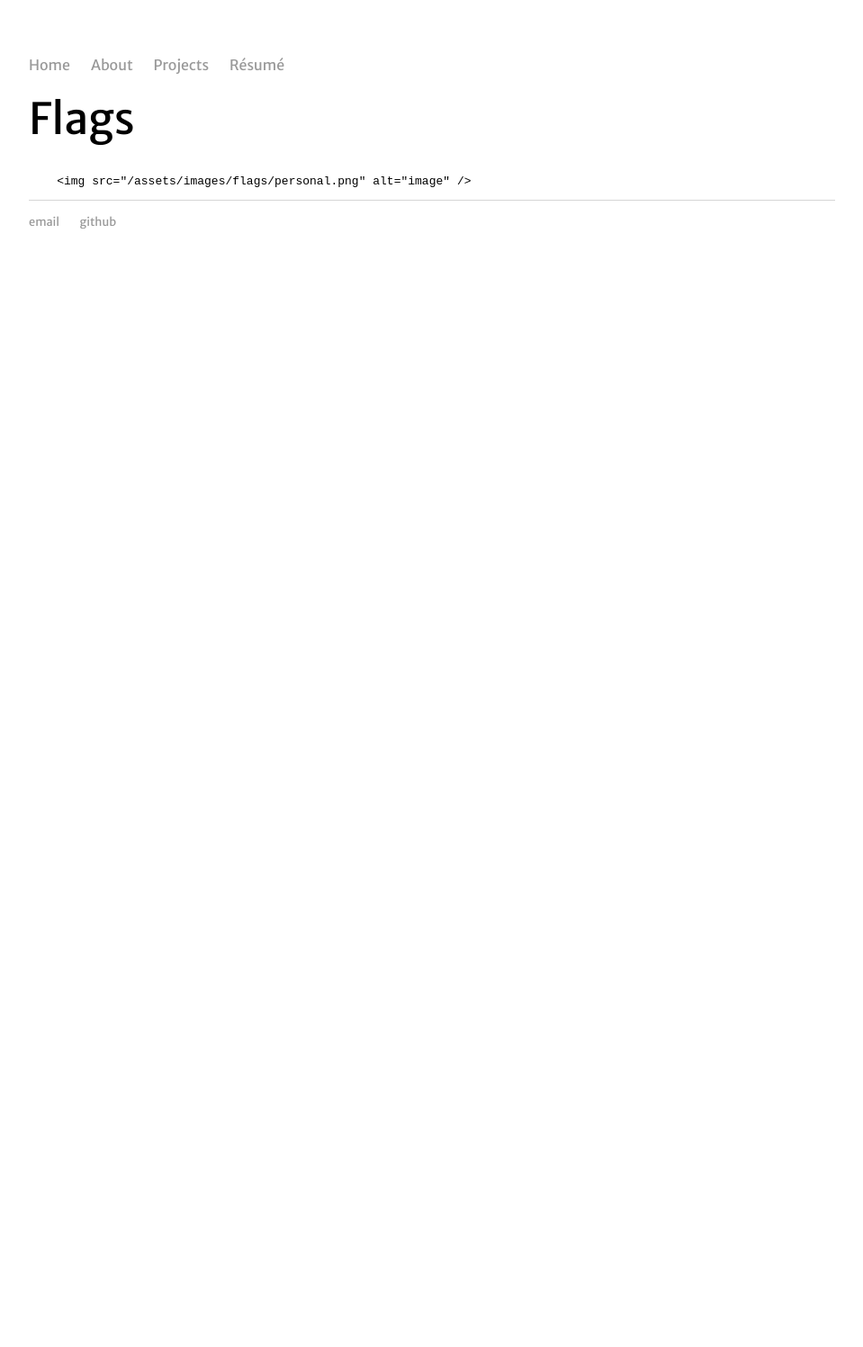
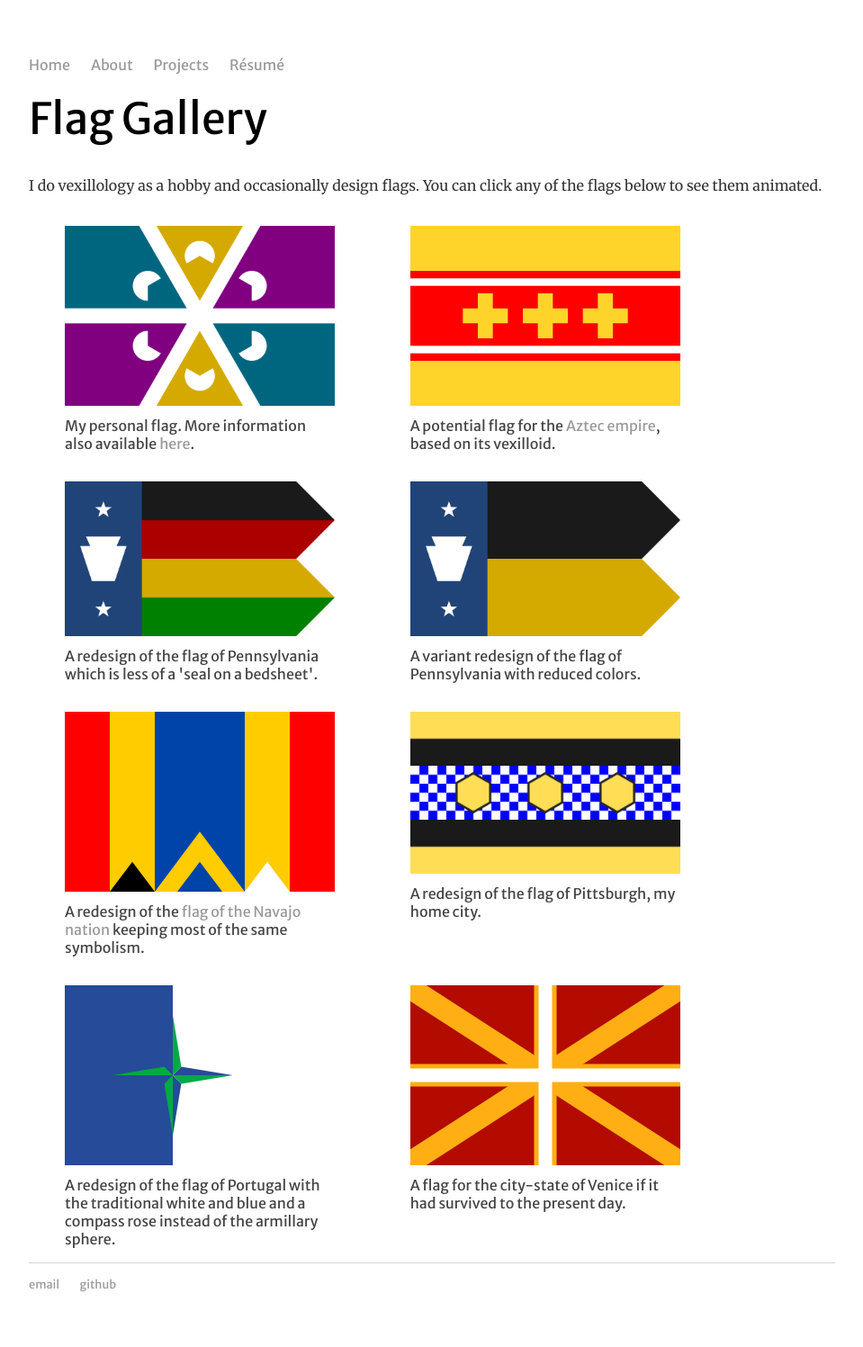
Before and after one commit to daemanos/daemanos.github.io, a Jekyll site: the page built from proj/flags.md, in a window 1280 px wide. Shown: the whole page at 90% size, without its empty margins (160-1119 px from the left). Built offline with Jekyll 4.4.1, drawn with Linux system fonts in a browser that asks for light colours; our own code applies the rules of GitHub Pages for plain Markdown files; before the commit the page ends 900 px from its top, so only the background shows below that.

Commit message:
Add more flags

```diff
--- /dev/null
+++ b/_includes/flag.html
@@ -0,0 +1,6 @@
+<figure class="flag">
+    <a href="https://krikienoid.github.io/flagwaver/#?src=https%3A%2F%2Fdaemanos.github.io%2Fassets%2Fimages%2Fflags%2F{{include.name}}">
+        <img src="/assets/images/flags/{{include.name}}" alt="unavailable" />
+    </a>
+    <figcaption>{{include.caption}}</figcaption>
+</figure>
--- a/css/main.css
+++ b/css/main.css
@@ -82,3 +82,20 @@ ul.posts {
 ul.posts li {
     list-style: none;
 }
+
+figure.flag {
+    display: inline-block;
+    max-width: 300px;
+    vertical-align: top;
+}
+
+figure.flag img {
+    max-width: 300px;
+}
+
+figcaption {
+    font-family: 'Merriweather Sans', sans-serif;
+    font-weight: 300;
+    color: #444;
+    margin-top: 0.5em;
+}
--- a/proj/flags.md
+++ b/proj/flags.md
@@ -2,10 +2,16 @@
 layout: default
 ---
 
-# Flags
+# Flag Gallery
 
-{% for image in site.static_files %}
-    {% if image.path contains 'images/flags' %}
-        <img src="{{site.baseurl}}{{image.path}}" alt="image" />
-    {% endif %}
-{% endfor %}
+I do vexillology as a hobby and occasionally design flags. You can click any
+of the flags below to see them animated.
+
+{% include flag.html name="personal.png" caption="My personal flag. More information also available <a href='/about/personalflag'>here</a>." %}
+{% include flag.html name="aztec_empire.svg" caption="A potential flag for the <a href='https://wikipedia.org/wiki/Aztec_empire'>Aztec empire</a>, based on its vexilloid." %}
+{% include flag.html name="pennsylvania.png" caption="A redesign of the flag of Pennsylvania which is less of a 'seal on a bedsheet'." %}
+{% include flag.html name="pennsylvania_blackyellow.png" caption="A variant redesign of the flag of Pennsylvania with reduced colors." %}
+{% include flag.html name="Navajo_flag.svg" caption="A redesign of the <a href='https://wikipedia.org/wiki/Flag_of_the_Navajo_Nation'>flag of the Navajo nation</a> keeping most of the same symbolism." %}
+{% include flag.html name="pittsburgh_lesscheckers.png" caption="A redesign of the flag of Pittsburgh, my home city."%}
+{% include flag.html name="portugal_rose.svg" caption="A redesign of the flag of Portugal with the traditional white and blue and a compass rose instead of the armillary sphere." %}
+{% include flag.html name="venice_saltire_alt.svg" caption="A flag for the city-state of Venice if it had survived to the present day." %}
```
Also changed, not shown: assets/images/flags/Navajo_flag.svg (added), assets/images/flags/aztec_empire.svg (added), assets/images/flags/pennsylvania.png (added), assets/images/flags/pennsylvania_blackyellow.png (added), assets/images/flags/pittsburgh_lesscheckers.png (added), assets/images/flags/portugal_rose.svg (added), assets/images/flags/venice_saltire_alt.svg (added).
